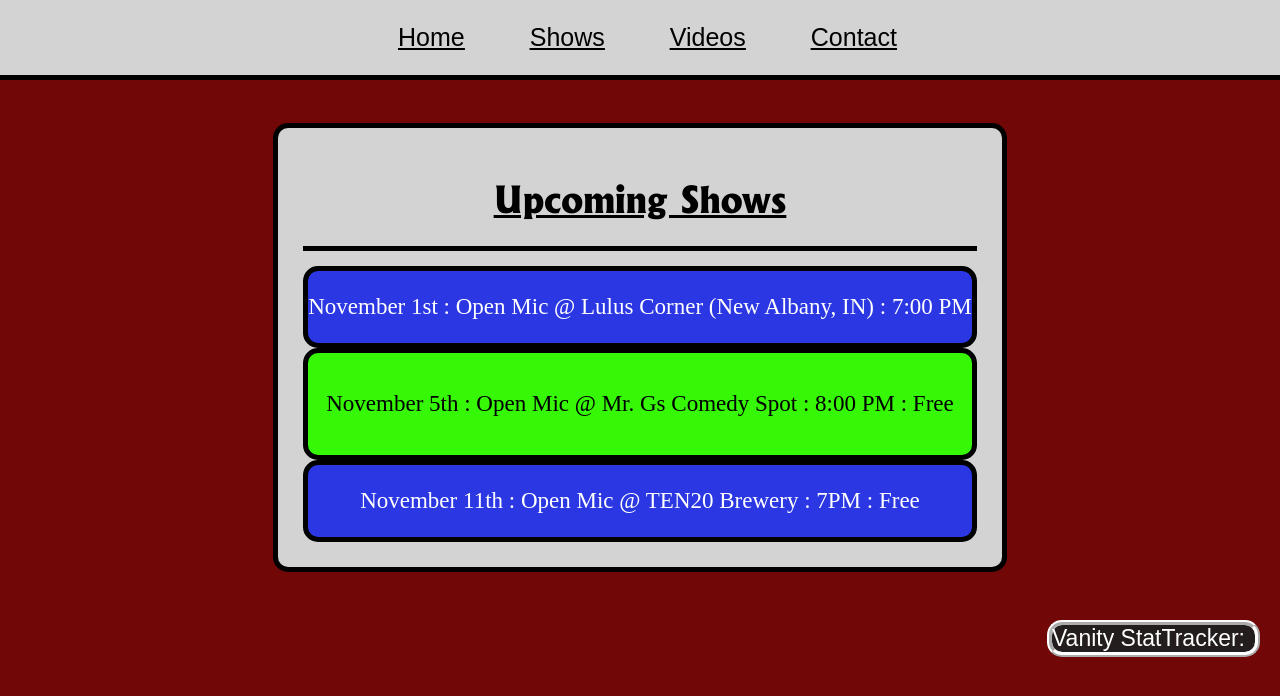
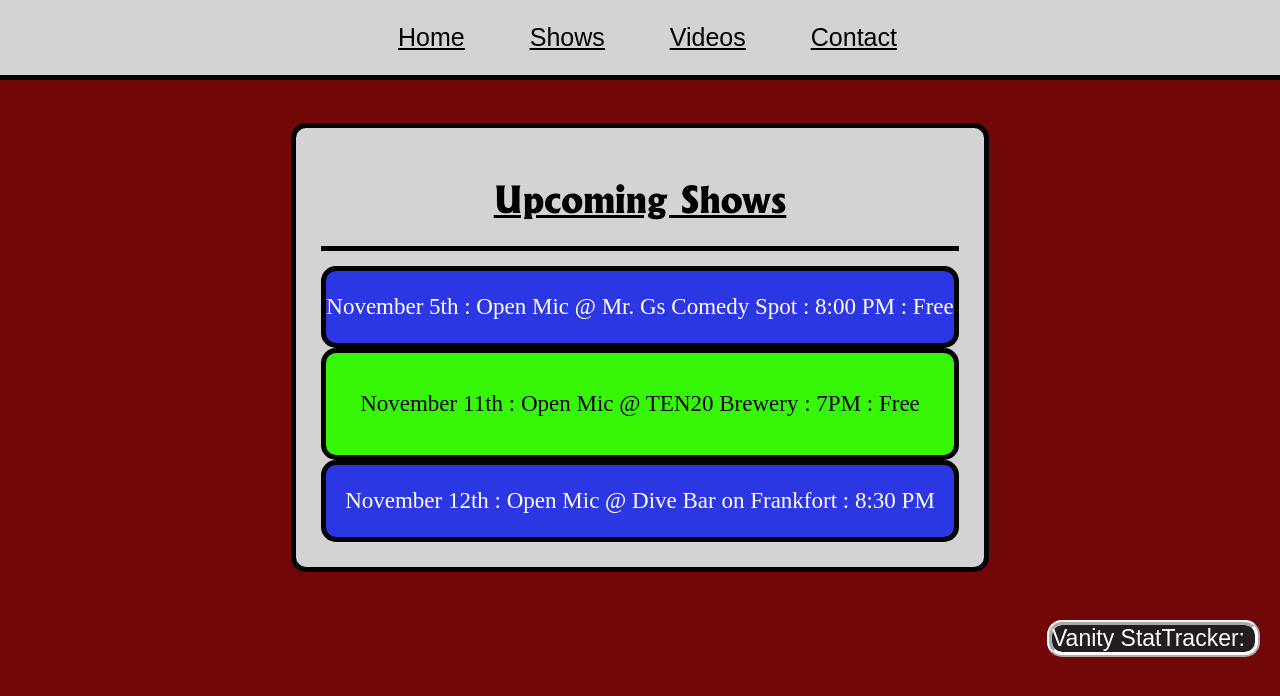
Before and after one commit to babypunch885/EFCOMEDYWEB, a plain HTML site: page EFSHOWS.html in a window 1280 px wide. Drawn offline with Linux system fonts and the light colour scheme; files whose address does not match are found by name.

Commit message:
show list changes

```diff
--- a/EFSHOWS.html
+++ b/EFSHOWS.html
@@ -20,15 +20,15 @@
  <div class= "Stitle"> <h1><u>Upcoming Shows</u></h1> </div>
 
 
- <div class="Event1"><p> November 1st : Open Mic @ Lulus Corner (New Albany, IN) : 7:00 PM </p></div>
+ <div class="Event1"><p> November 5th : Open Mic @ Mr. Gs Comedy Spot : 8:00 PM : Free </p></div>
 
 
 
- <div class="Event2"><p>  November 5th : Open Mic @ Mr. Gs Comedy Spot : 8:00 PM : Free </p></div>
+ <div class="Event2"><p> November 11th : Open Mic @ TEN20 Brewery : 7PM : Free </p></div>
 
 
 
-<div class="Event3"><p> November 11th : Open Mic @ TEN20 Brewery : 7PM : Free </p></div>
+<div class="Event3"><p> November 12th : Open Mic @ Dive Bar on Frankfort : 8:30 PM </p></div>
 
 
 <!--
```
